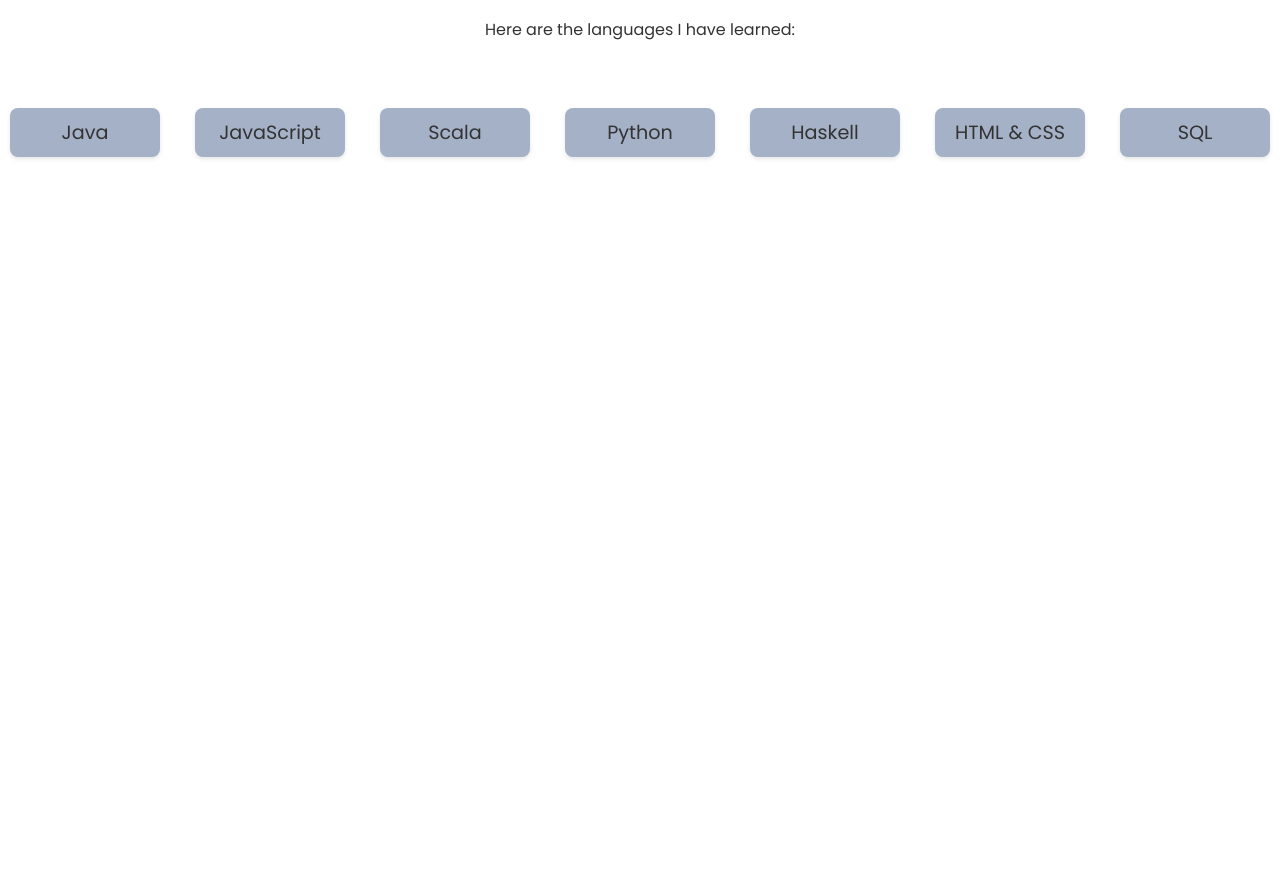
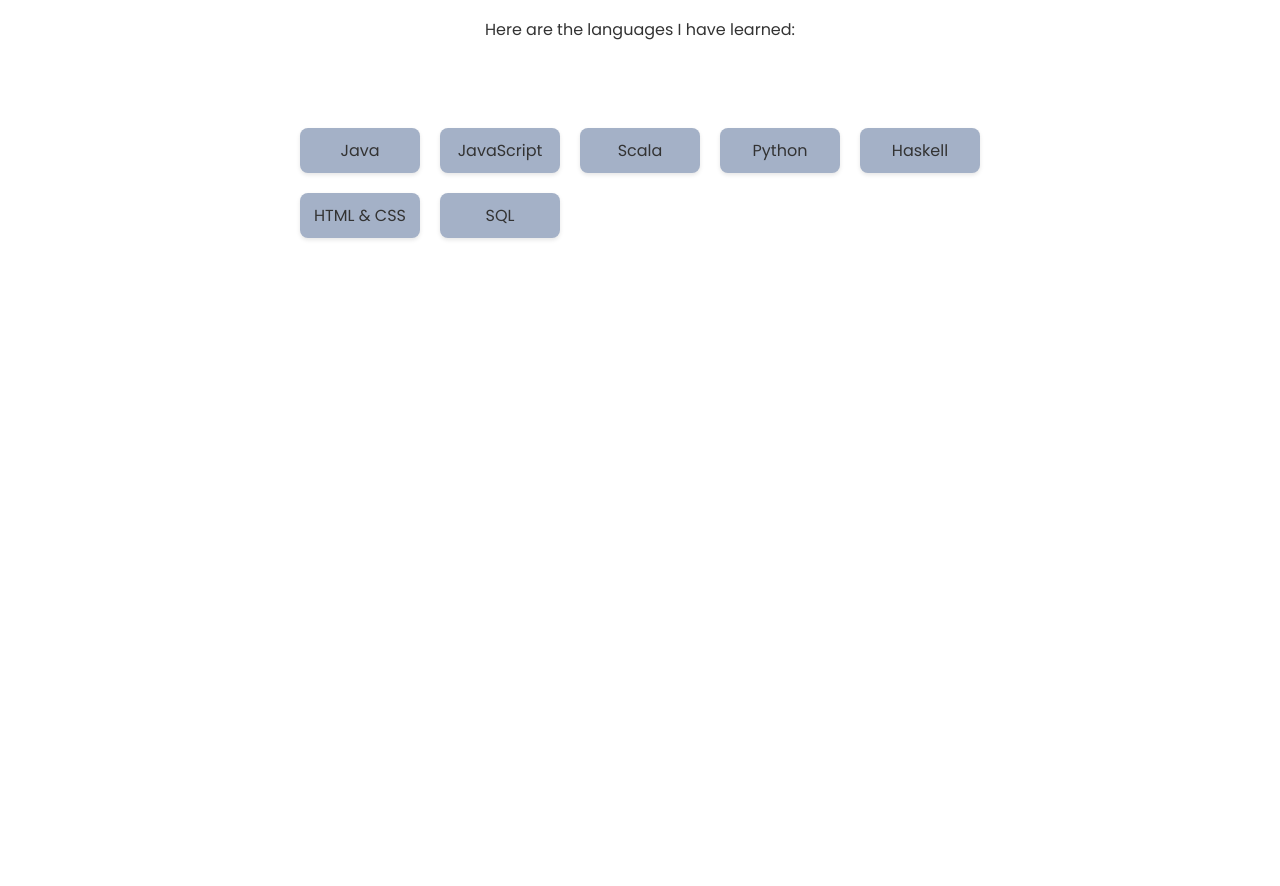
Before and after one commit to yeohww2/yeohww2.github.io, a plain HTML site: page index.html in a window 1280 px wide. Shown: the part 1118-2004 px from the top of the page. Drawn offline with Linux system fonts and the light colour scheme.

Commit message:
Update style.css

```diff
--- a/style.css
+++ b/style.css
@@ -299,17 +299,25 @@ main {
 
 /* Programming Languages Section */
 /* Style the languages list */
+.languages-list {
+    display: flex;
+    justify-content: center;
+    align-items: center;
+    margin-top: 20px;
+}
+
 .languages-list ul {
     list-style-type: none;
     padding: 0;
     margin: 0;
     display: grid;
-    grid-template-columns: repeat(auto-fill, minmax(150px, 1fr));
-    gap: 35px;
+    grid-template-columns: repeat(auto-fit, minmax(120px, 1fr));
+    gap: 20px;
+    max-width: 800px;
 }
 
 .languages-list li {
-    font-size: 1.2rem;
+    font-size: 1rem;
     color: #333;
     text-align: center;
     background-color: #a4b1c7;
```
